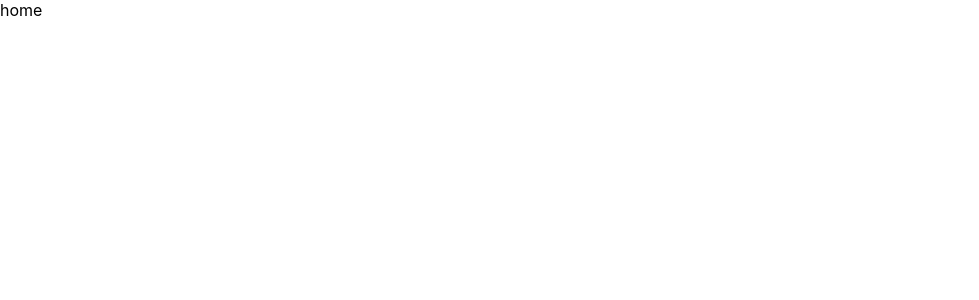
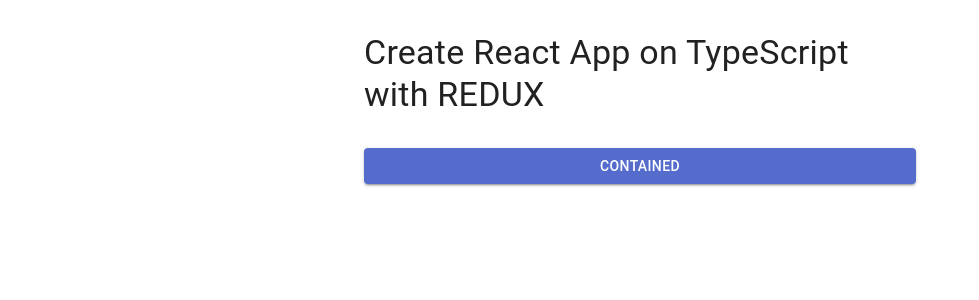
Before and after one commit to javokhirru03-creator/burak-react, a React (Create React App) app: page / in a window 1280 px wide. Shown: the top 300 px of the page, without its empty margins (0-979 px from the left). Built offline with nearby package versions, Linux system fonts and the light colour scheme.

Commit message:
feat: MUI standart integration

```diff
--- a/package.json
+++ b/package.json
@@ -3,6 +3,9 @@
   "version": "0.1.0",
   "private": true,
   "dependencies": {
+    "@emotion/react": "^11.14.0",
+    "@emotion/styled": "^11.14.1",
+    "@mui/material": "^7.3.5",
     "@reduxjs/toolkit": "^1.8.1",
     "@testing-library/jest-dom": "^4.2.4",
     "@testing-library/react": "^9.5.0",
--- a/src/app/App.tsx
+++ b/src/app/App.tsx
@@ -1,8 +1,20 @@
 import React from "react";
 import "../css/app.css";
+import { Box, Button, Container, Stack, Typography } from "@mui/material";
 
 function App() {
-  return <div className="div">home</div>;
+  return (
+    <Container maxWidth="sm">
+      <Stack direction="column">
+        <Box sx={{ my: 4 }}>
+          <Typography variant="h4" component="h4">
+            Create React App on TypeScript with REDUX
+          </Typography>
+        </Box>
+        <Button variant="contained">Contained</Button>
+      </Stack>
+    </Container>
+  );
 }
 
 export default App;
--- a/src/index.tsx
+++ b/src/index.tsx
@@ -4,6 +4,9 @@
 import { store } from "./app/store";
 import App from "./app/App";
 import reportWebVitals from "./reportWebVitals";
+import CssBaseline from "@mui/material/CssBaseline";
+import { ThemeProvider } from "@mui/material/styles";
+import theme from "./theme";
 import "./css/index.css";
 
 const container = document.getElementById("root")!;
@@ -12,7 +15,10 @@
 root.render(
   <React.StrictMode>
     <Provider store={store}>
-      <App />
+      <ThemeProvider theme={theme}>
+        <CssBaseline />
+        <App />
+      </ThemeProvider>
     </Provider>
   </React.StrictMode>
 );
--- /dev/null
+++ b/src/theme.ts
@@ -0,0 +1,19 @@
+import { createTheme } from "@mui/material/styles";
+import { red } from "@mui/material/colors";
+
+// A custom theme for this app
+const theme = createTheme({
+  palette: {
+    primary: {
+      main: "#556ccd",
+    },
+    secondary: {
+      main: "#19857b",
+    },
+    error: {
+      main: red[400],
+    },
+  },
+});
+
+export default theme;
```
Also changed, not shown: 1 other file (tests, documents, lock files or other folders).
